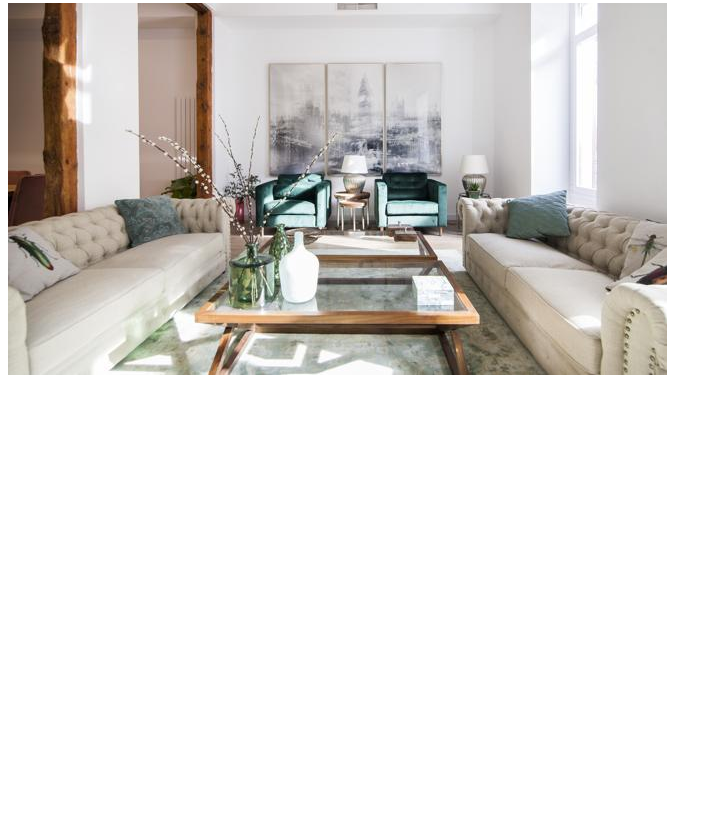
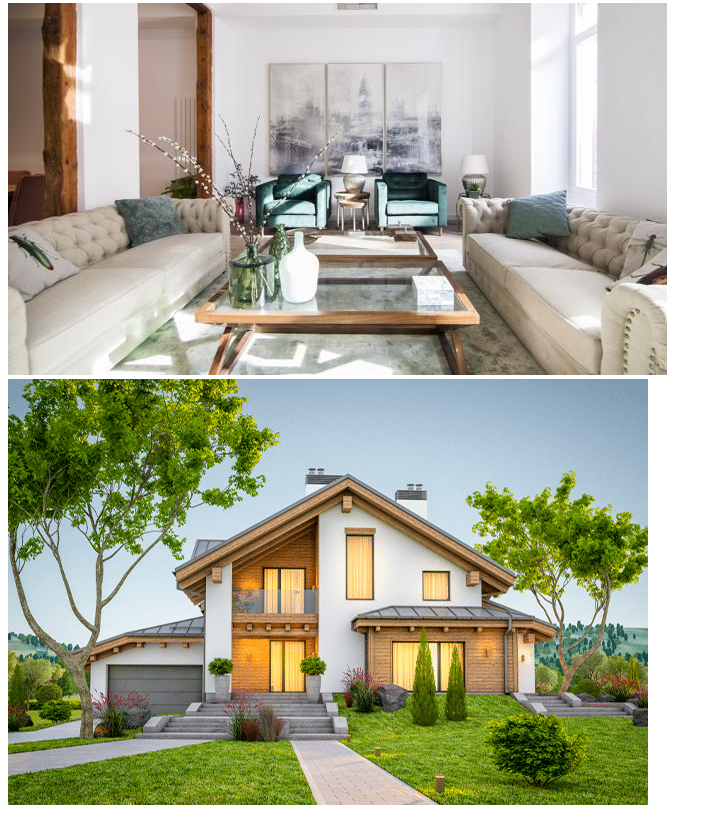
Before and after one commit to ismael123456789/webcampusfp, a plain HTML site: page index.html in a window 1280 px wide. Shown: the part 739-1556 px from the top of the page, without its empty margins (0-722 px from the left). Before the commit the page ends 1126 px from the top, so only its background shows below. Drawn offline with Linux system fonts and the light colour scheme.

Commit message:
Tercera version

```diff
--- a/index.html
+++ b/index.html
@@ -13,5 +13,6 @@
     <img src="imagenes/chalet.jpg" alt="">
     <img src="imagenes/piso2.jpeg" alt="">
     <img src="imagenes/piso_madrid.jpg" alt="">
+    <img src="imagenes/chalet2.png" alt="">
 </body>
 </html>
```
Also changed, not shown: imagenes/chalet2.png (added).
